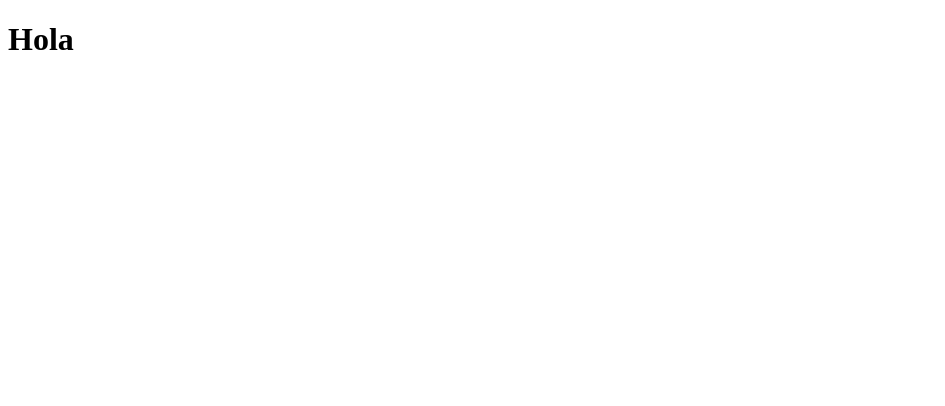
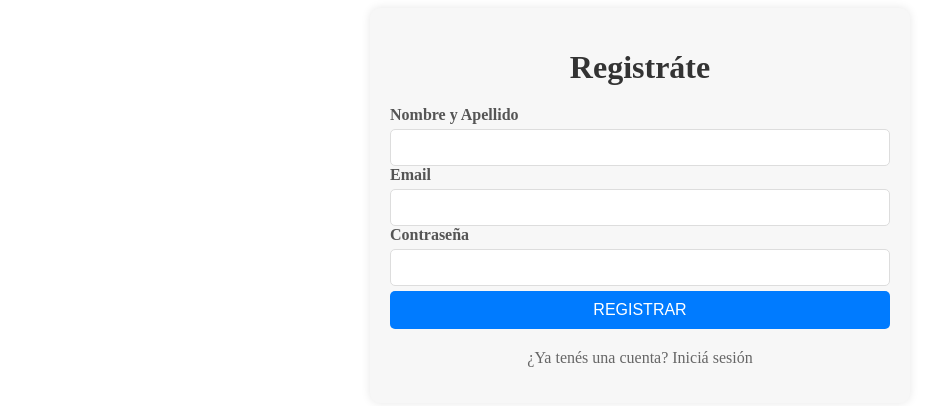
Before and after one commit to No-Country-simulation/c20-23-m-java-react.DeliMovil, a React (Vite) app in the folder Frontend/: page / in a window 1280 px wide. Shown: the top 406 px of the page, without its empty margins (0-945 px from the left). Built offline with nearby package versions, Linux system fonts and the light colour scheme.

Commit message:
Register component w styles done

```diff
--- a/Frontend/src/App.jsx
+++ b/Frontend/src/App.jsx
@@ -1,13 +1,14 @@
 import { useState } from "react";
 import { BrowserRouter as Router, Route, Routes } from "react-router-dom";
 import { Home } from "./pages/Home";
+import { Register } from "./pages/Register";
 
 function App() {
   return (
     <Router>
       <Routes>
-        <Route path="/" element={<Home />} />
-        <Route></Route>
+        {/* <Route path="/" element={<Home />} /> */}
+        <Route path="" element={<Register />} />
         <Route></Route>
         <Route></Route>
         <Route></Route>
--- a/Frontend/src/index.css
+++ b/Frontend/src/index.css
@@ -0,0 +1,72 @@
+.container {
+    width: 60%;
+    max-width: 500px;
+    margin: 0 auto;
+    padding: 20px;
+    background-color: #f7f7f7;
+    border-radius: 10px;
+    box-shadow: 0 0 10px rgba(0, 0, 0, 0.1);
+  }
+
+  .container h1 {
+    text-align: center;
+    margin-bottom: 20px;
+    color: #333;
+  }
+
+  .form-group {
+    margin-bottom: 15px;
+  }
+
+  .form-label {
+    display: block;
+    margin-bottom: 5px;
+    font-weight: bold;
+    color: #555;
+  }
+
+  .form-control {
+    width: 100%;
+    padding: 10px;
+    border: 1px solid #ddd;
+    border-radius: 5px;
+    box-sizing: border-box;
+  }
+
+  .form-control:focus {
+    outline: none;
+    border-color: #007bff;
+    box-shadow: 0 0 5px rgba(0, 123, 255, 0.5);
+  }
+
+  button {
+    width: 100%;
+    padding: 10px;
+    background-color: #007bff;
+    border: none;
+    border-radius: 5px;
+    color: white;
+    font-size: 16px;
+    cursor: pointer;
+    transition: background-color 0.3s ease;
+    margin-top: 5px;
+  }
+
+  button:hover {
+    background-color: #0056b3;
+  }
+
+  p {
+    text-align: center;
+    margin-top: 20px;
+    color: #666;
+  }
+
+  p a {
+    color: #007bff;
+    text-decoration: none;
+  }
+
+  p a:hover {
+    text-decoration: underline;
+  }
--- a/Frontend/src/pages/Register.jsx
+++ b/Frontend/src/pages/Register.jsx
@@ -1,6 +1,74 @@
+import { useState } from 'react';
+import '../index.css';
 
 export const Register = () => {
+
+  const [name, setName] = useState('');
+  const [email, setEmail] = useState('');
+  const [password, setPassword] = useState('');
+
+  const handleRegister = () => {
+    setName('');
+    setEmail('');
+    setPassword('');
+  }
+
   return (
-    <div>Register</div>
+
+    <div>
+      <div className='container'>
+        <div>
+          <h1>Registráte</h1>
+          <form>
+            <div>
+              <label htmlFor="name" className="form-label">Nombre y Apellido</label>
+              <input
+                id="name"
+                type="text"
+                value={name || ''}
+                onChange={(e) => setName(e.target.value)}
+                className="form-control"
+                required
+              />
+            </div>
+            <div>
+              <label htmlFor="username" className="form-label">Email</label>
+              <input
+                id="email"
+                type="email"
+                value={email || ''}
+                onChange={(e) => setEmail(e.target.value)}
+                className="form-control"
+                required
+              />
+            </div>
+            <div>
+              <label htmlFor="password" className="form-label">Contraseña</label>
+              <input
+                id="password"
+                type="password"
+                value={password || ''}
+                onChange={(e) => setPassword(e.target.value)}
+                className="form-control"
+                required
+              />
+            </div>
+
+            <div>
+              <button
+                type="button"
+                onClick={handleRegister}
+              >
+                REGISTRAR
+              </button>
+            </div>
+          </form>
+          <p>
+            ¿Ya tenés una cuenta?{" "}
+            Iniciá sesión
+          </p>
+        </div>
+      </div>
+    </div>
   )
 }
```
